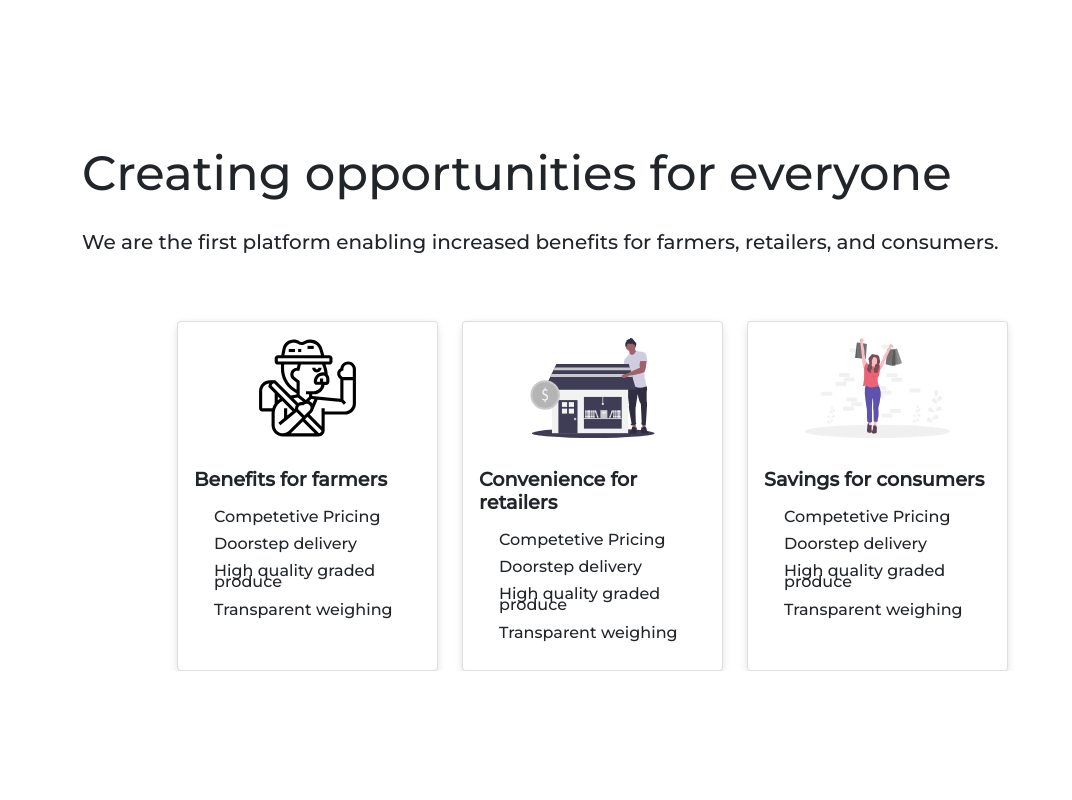
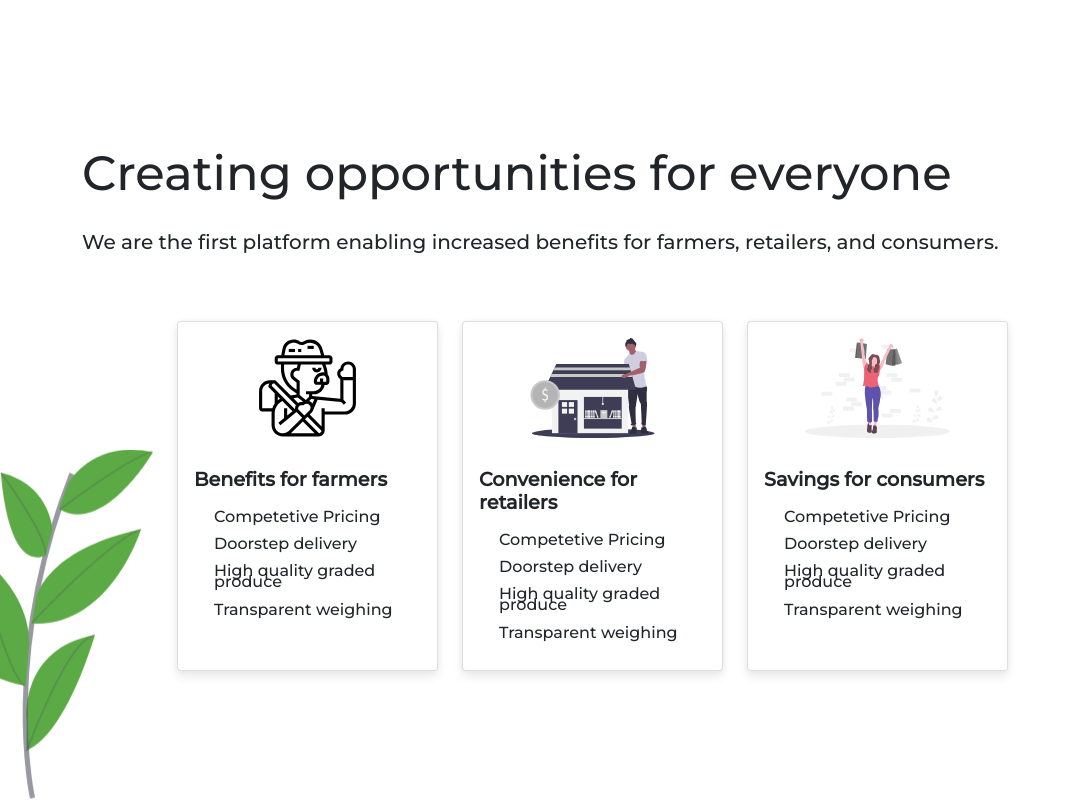
Before and after one commit to akshay-vinod/Jaiveekam, a React (Create React App) app: page / in a window 1280 px wide. Shown: the part 670-1470 px from the top of the page, without its empty margins (0-1072 px from the left). Before the commit the page ends 1341 px from the top, so only its background shows below. Built offline with nearby package versions, Linux system fonts and the light colour scheme.

Commit message:
floating leaf added

```diff
--- a/src/components/Cards.css
+++ b/src/components/Cards.css
@@ -30,6 +30,32 @@
   padding-left: 20px;
   margin-top: 20px;
 }
+.leaf {
+  position: absolute;
+  overflow: hidden;
+  top: 140vh;
+  left: -5vh;
+  z-index: 2;
+  animation: float 6s ease-in-out infinite;
+}
+.adjleaf {
+  height: 350px;
+}
+.card-s {
+  z-index: 1;
+}
+@keyframes float {
+  0% {
+    transform: translatey(0px);
+  }
+  50% {
+    transform: translatey(-20px);
+  }
+  100% {
+    transform: translatey(0px);
+  }
+}
+
 /*<div>
 Icons made by{" "}
 <a href="https://creativemarket.com/eucalyp" title="Eucalyp">
--- a/src/components/Cards.js
+++ b/src/components/Cards.js
@@ -2,7 +2,12 @@ import React from "react";
 import "./Cards.css";
 const Cards = () => {
   return (
-    <div className="container ">
+    <div>
+      <div className="leaf">
+        <img className="adjleaf" src="/images/leaf.svg" />
+      </div>
+      <div className="container">
+        <div className="card-s">
           <div className="row">
             <h4 className="display-5">Creating opportunities for everyone</h4>
           </div>
@@ -66,6 +71,8 @@ const Cards = () => {
             </div>
           </div>
         </div>
+      </div>
+    </div>
   );
 };
 
```
Also changed, not shown: public/images/leaf.svg (added). Lines whose indentation alone changed are shown as unchanged.
